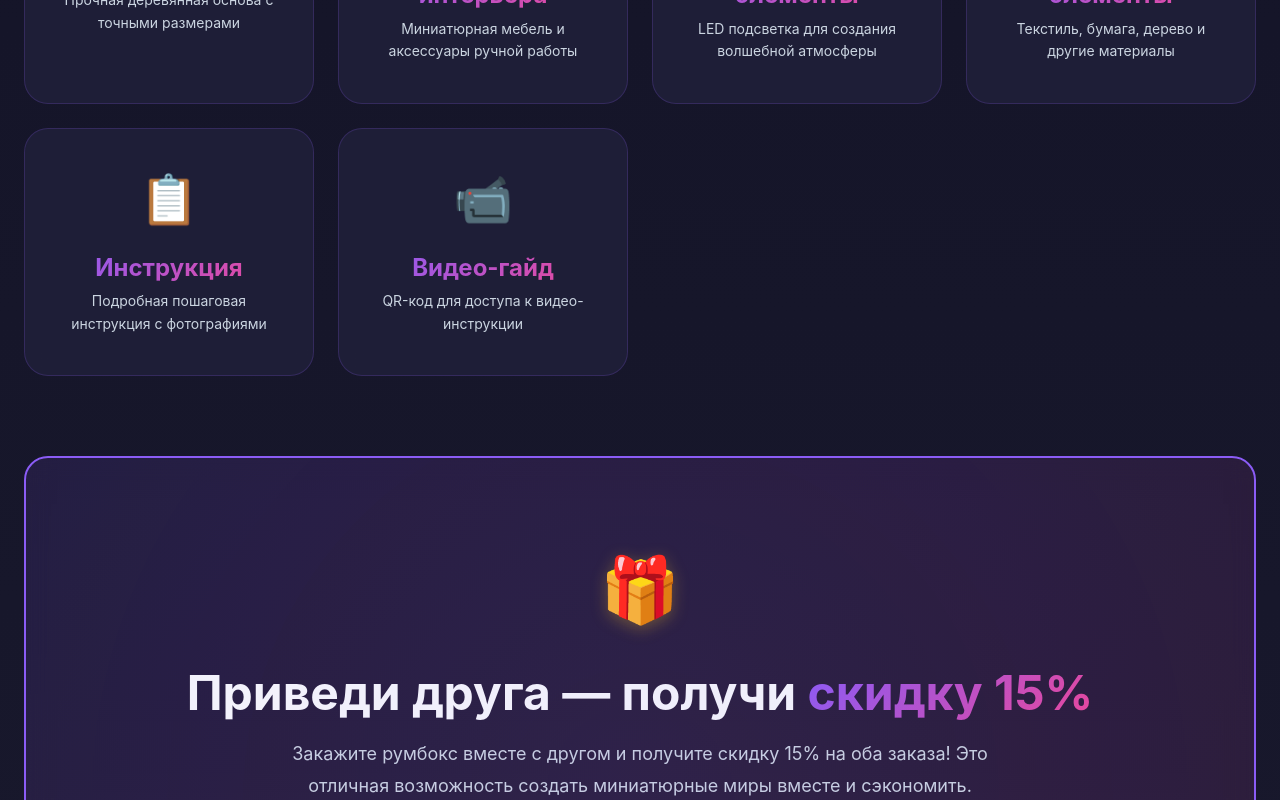
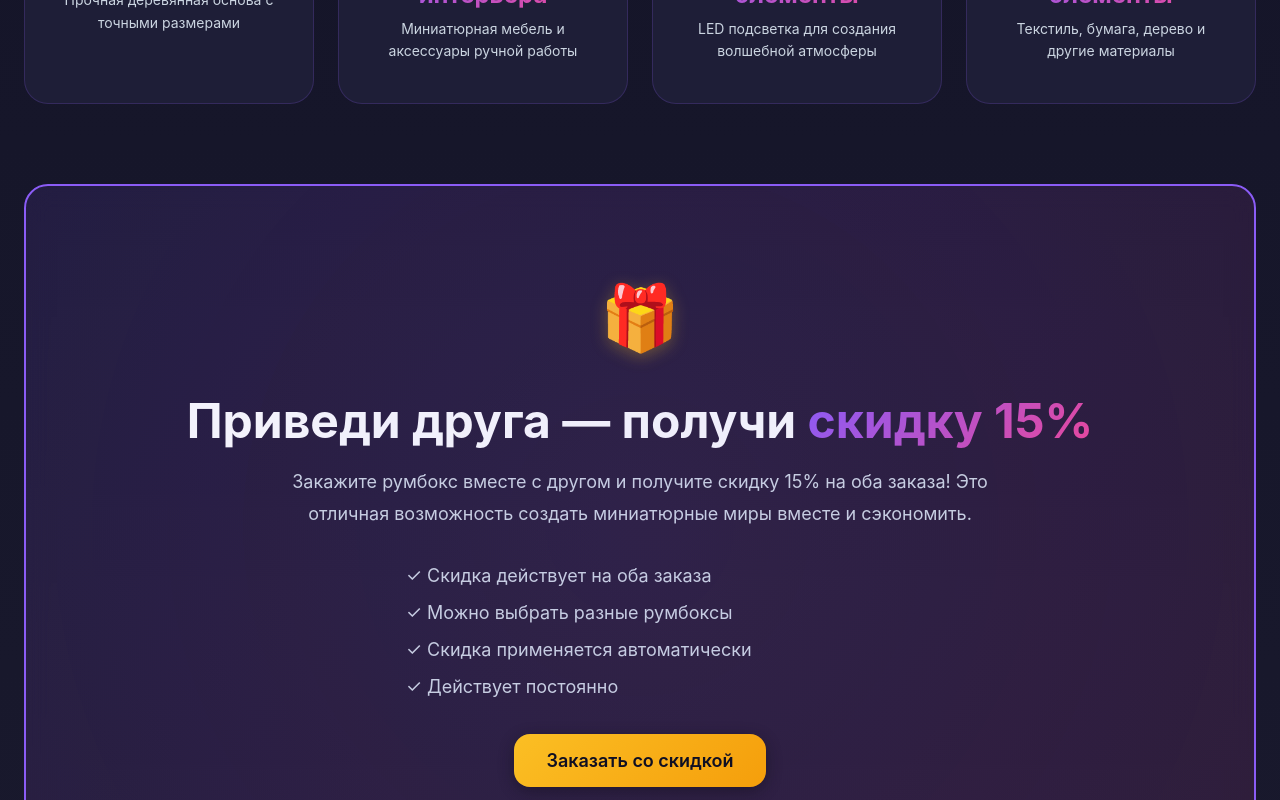
Before and after one commit to ferucci/presents, a React (Vite) app: page /documentation in a window 1280 px wide. Shown: the part 1700-2500 px from the top of the page. Built offline with nearby package versions, Linux system fonts and the light colour scheme.

Commit message:
change text

```diff
--- a/src/data/documentationPage/adv.ts
+++ b/src/data/documentationPage/adv.ts
@@ -20,14 +20,14 @@ export const roomboxAdv = [
     description: 'Текстиль, бумага, дерево и другие материалы',
     icon: '🎨',
   },
-  {
-    name: 'Инструкция',
-    description: 'Подробная пошаговая инструкция с фотографиями',
-    icon: '📋',
-  },
-  {
-    name: 'Видео-гайд',
-    description: 'QR-код для доступа к видео-инструкции',
-    icon: '📹',
-  },
+  // {
+  //   name: 'Инструкция',
+  //   description: 'Подробная пошаговая инструкция с фотографиями',
+  //   icon: '📋',
+  // },
+  // {
+  //   name: 'Видео-гайд',
+  //   description: 'QR-код для доступа к видео-инструкции',
+  //   icon: '📹',
+  // },
 ];
```
